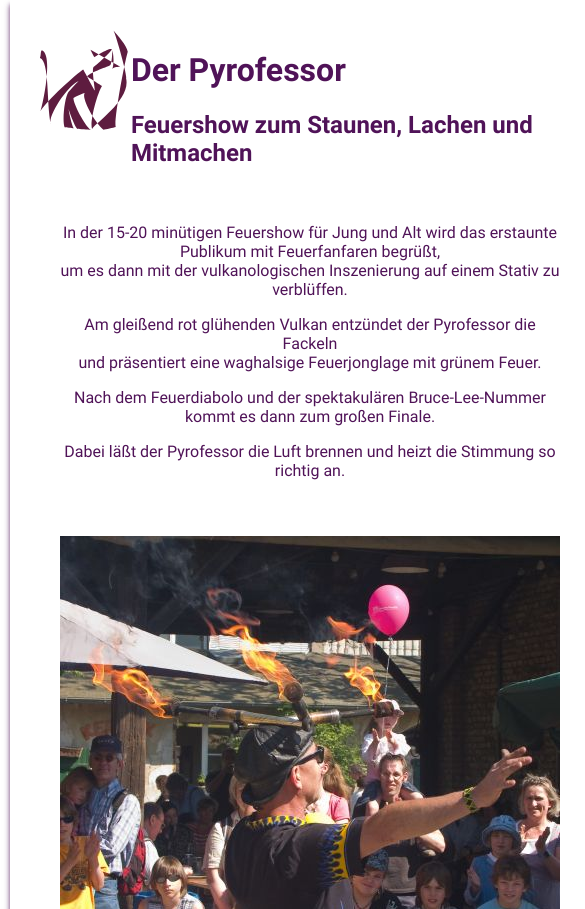
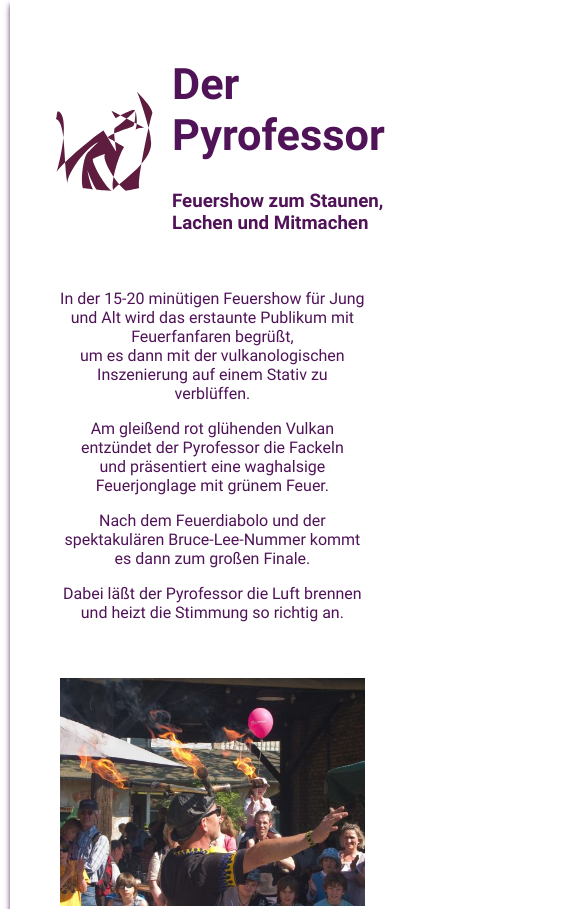
Before and after one commit to Pyrofessor/pyrofessor, a plain HTML site: page index2.html in a window 390 px wide. Shown: the top 909 px of the page, 585 px wide, since content can reach past the window. Drawn offline with Linux system fonts and the light colour scheme.

Commit message:
index2 responsive

```diff
--- a/assets/css/grid.css
+++ b/assets/css/grid.css
@@ -62,21 +62,28 @@
          url('../fonts/roboto-v30-latin-700italic.woff') format('woff'), /* Modern Browsers */
          url('../fonts/roboto-v30-latin-700italic.ttf') format('truetype'), /* Safari, Android, iOS */
          url('../fonts/roboto-v30-latin-700italic.svg#Roboto') format('svg'); /* Legacy iOS */
-  }
+}
+
 body {
+    box-sizing: border-box;
     display: grid;
-    height: 100vh;
-    grid-template-rows: auto 1fr auto;
+    /* height: 100vh; */
+    /* grid-template-rows: auto 1fr auto; */
     grid-template-columns: 10px auto 10px;
     background: #fff;
     /* font-family: system-ui, sans-serif; */
     margin: 0px;
     font-family: 'Roboto', 'Helvetica Neue', 'Helvetica', 'Arial', sans-serif;
 }
-
-header {
-    padding: 2rem;
-    grid-column: 2;
+.imgResponsive {
+    max-width: 100%;
+    height: auto;
+}
+.vertCenter{
+    display: flex;
+    align-items: center;
+    justify-content: center;
+    padding: 1em;
 }
 
 main {
@@ -85,26 +92,16 @@ main {
     display: block;
 }
 
-footer {
-    padding: 2rem;
-    text-align: center;
-    grid-column: 2;
-}
 .title{
     display: flex;
     flex-direction: row;
     justify-content: space-evenly;
 }
-.T {
-    color: silver;
-    letter-spacing: 0.05em;
+
+h1{
+    font-size: clamp(1.8rem, calc(7vw + 1rem), 3rem);
 }
-h5 {
-    color: silver;
-    padding-top: 15px;
-    /* padding-bottom: 15px; */
-    letter-spacing: 0.3em;
-}
+
 .text-center{
     text-align: center;
     padding: 20px 20px;
@@ -117,15 +114,12 @@ h5 {
 .shadow {
     background-color: white;
     box-shadow:
-    0 4px 4px 0 rgba(0, 0, 0, 0.2),
-    0 6px 6px 0 rgba(0, 0, 0, 0.19);
+    0 4px 4px 0 rgba(80, 19, 88, 0.5),
+    0 6px 6px 0 rgba(80, 19, 88, 0.5);
     padding: 30px;
 }
 .purple{
     color:rgb(80, 19, 88);
-    box-shadow:
-    0 4px 4px 0 rgba(80, 19, 88, 0.5),
-    0 6px 6px 0 rgba(80, 19, 88, 0.5);
 }
 
 @media (min-width: 768px) {
@@ -133,7 +127,3 @@ h5 {
         grid-template-columns: 1fr 8fr 1fr;
     }
 }
-@media (min-width: 992px)  {
-    /* html { font-size: 1.4rem; } */
-    .T{ font-size: 4em; }
-  }
--- a/index2.html
+++ b/index2.html
@@ -13,11 +13,13 @@
   <main class="shadow purple">
 
     <div class="title">
-      <img src="images/pyroMan4-10.svg.2013_06_14_23_48_05.1.svg" alt="Logo"
-        class="logo" width="100" height="100">
+      <div class="vertCenter">
+        <img src="images/pyroMan4-10.svg.2013_06_14_23_48_05.1.svg" alt="Logo"
+          class="logo" width="100" height="100">
+      </div>
       <div>
           <h1>Der Pyrofessor</h1>
-          <h2>Feuershow zum Staunen, Lachen und Mitmachen</h2>
+          <h3>Feuershow zum Staunen, Lachen und Mitmachen</h3>
       </div>
     </div>
 
@@ -37,7 +39,7 @@
       </p>
     </div>
     <div class="text-center">
-      <img src="images/Jahrmarkt_Feuershow_foto_wendlandt.jpg" alt="">
+      <img class="imgResponsive" src="images/Jahrmarkt_Feuershow_foto_wendlandt.jpg" alt="">
     </div>
     <div class="text-center">
       text / foto tellerdrehen ?
```
